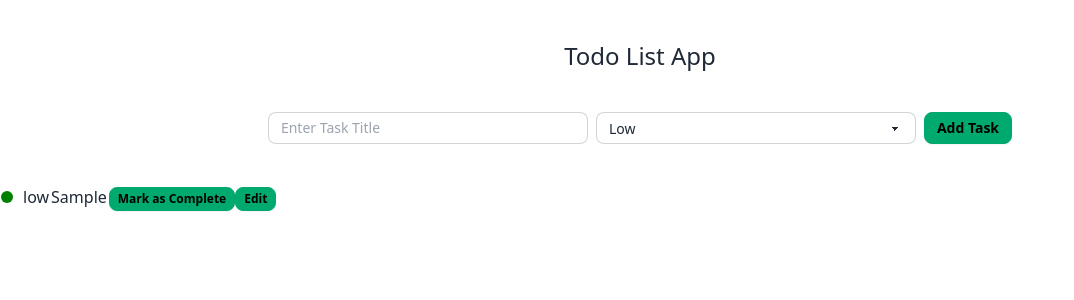
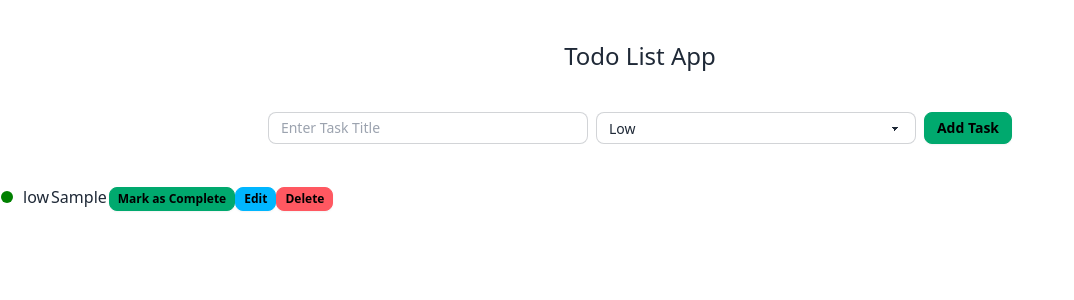
Before and after one commit to Md-Tahsif-Ahmed/Todo-App-With-React-JS, a React (Vite) app: page / in a window 1280 px wide. Both pictures are taken after typing "Sample" into the empty fields and a click on the button "Add Task". Shown: the top 300 px of the page, without its empty margins (0-1074 px from the left). Built offline with nearby package versions, Linux system fonts and the light colour scheme.

Commit message:
Worked on Delete task

```diff
--- a/src/Pages/Components/App.jsx
+++ b/src/Pages/Components/App.jsx
@@ -47,13 +47,18 @@ const App = () => {
           return task;
         }));
       };
+    //   Delete
+    const deleteTask = (taskId) => {
+        setTasks(tasks.filter(task => task.id !== taskId));
+      };
     return (
         <div>
             <h1 className="text-2xl font-medium text-center my-10">Todo List App</h1>
             <TaskForm onSubmit={addTask} />
             <TaskList tasks={tasks}
              toggleTaskStatus={toggleTaskStatus}
-             editTask={editTask}></TaskList>
+             editTask={editTask}
+             deleteTask={deleteTask}></TaskList>
 
         </div>
     );
--- a/src/Pages/Components/TaskItem.jsx
+++ b/src/Pages/Components/TaskItem.jsx
@@ -1,6 +1,6 @@
 import React, { useState } from "react";
 
-const TaskItem = ({ task, toggleTaskStatus, editTask }) => {
+const TaskItem = ({ task, toggleTaskStatus, editTask, deleteTask }) => {
   const [editing, setEditing] = useState(false);
   const [title, setTitle] = useState(task.title);
   const [priority, setPriority] = useState(task.priority);
@@ -30,6 +30,9 @@ const TaskItem = ({ task, toggleTaskStatus, editTask }) => {
 
   const handlePriorityChange = (e) => {
     setPriority(e.target.value);
+  };
+  const handleDelete = () => {
+    deleteTask(task.id);
   };
 
   const priorityColors = {
@@ -72,7 +75,8 @@ const TaskItem = ({ task, toggleTaskStatus, editTask }) => {
         <button onClick={handleToggleStatus} className="btn btn-success btn-xs">
           {task.completed ? 'Mark as Incomplete' : 'Mark as Complete'}
         </button>
-        <button onClick={handleEdit} className="btn btn-success btn-xs">Edit</button>
+        <button onClick={handleEdit} className="btn btn-info btn-xs">Edit</button>
+        <button onClick={handleDelete} className="btn btn-error btn-xs">Delete</button>
       </td>
     </tr>)
     }
--- a/src/Pages/Components/TaskList.jsx
+++ b/src/Pages/Components/TaskList.jsx
@@ -1,7 +1,7 @@
 
 import TaskItem from './TaskItem';
 
-const TaskList = ({tasks, toggleTaskStatus, editTask}) => {
+const TaskList = ({tasks, toggleTaskStatus, editTask, deleteTask}) => {
   return (
     <div className='text-center my-10'>
       {tasks.map(task => (
@@ -11,6 +11,7 @@ const TaskList = ({tasks, toggleTaskStatus, editTask}) => {
           toggleTaskStatus={toggleTaskStatus}
           priority={task.priority}
           editTask={editTask}
+          deleteTask={deleteTask}
         />
       ))}
     </div>
```
